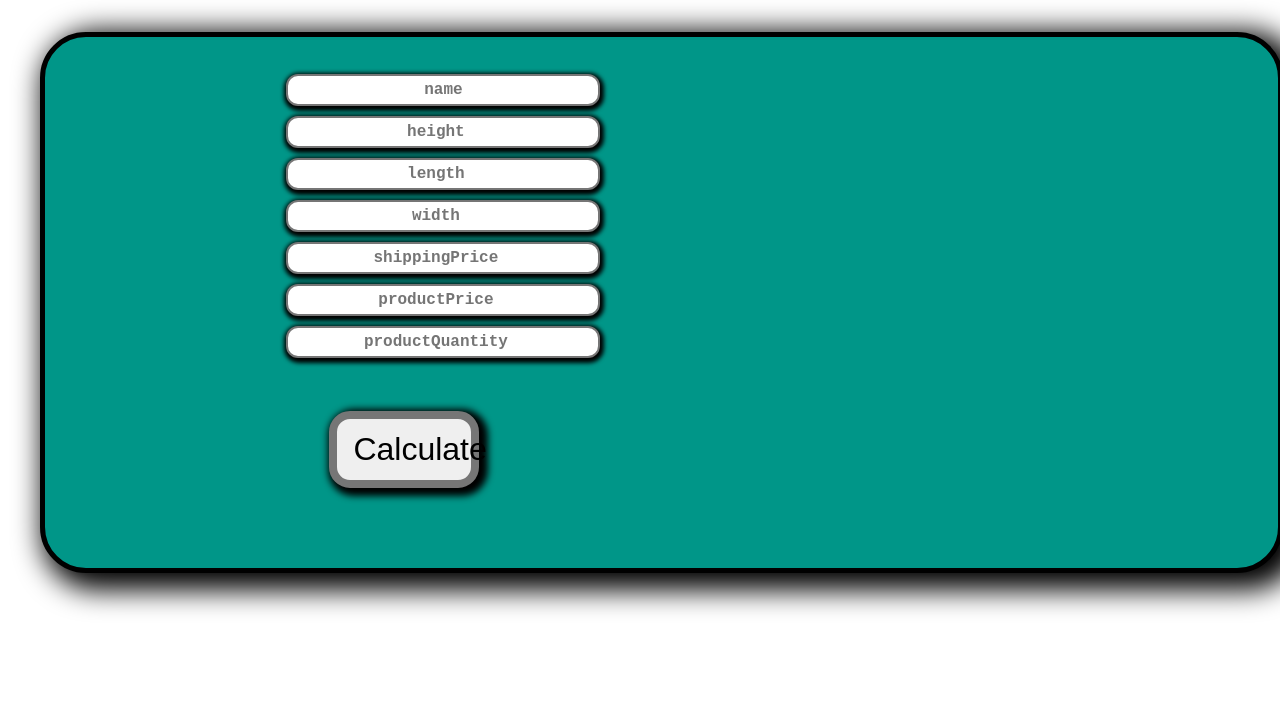
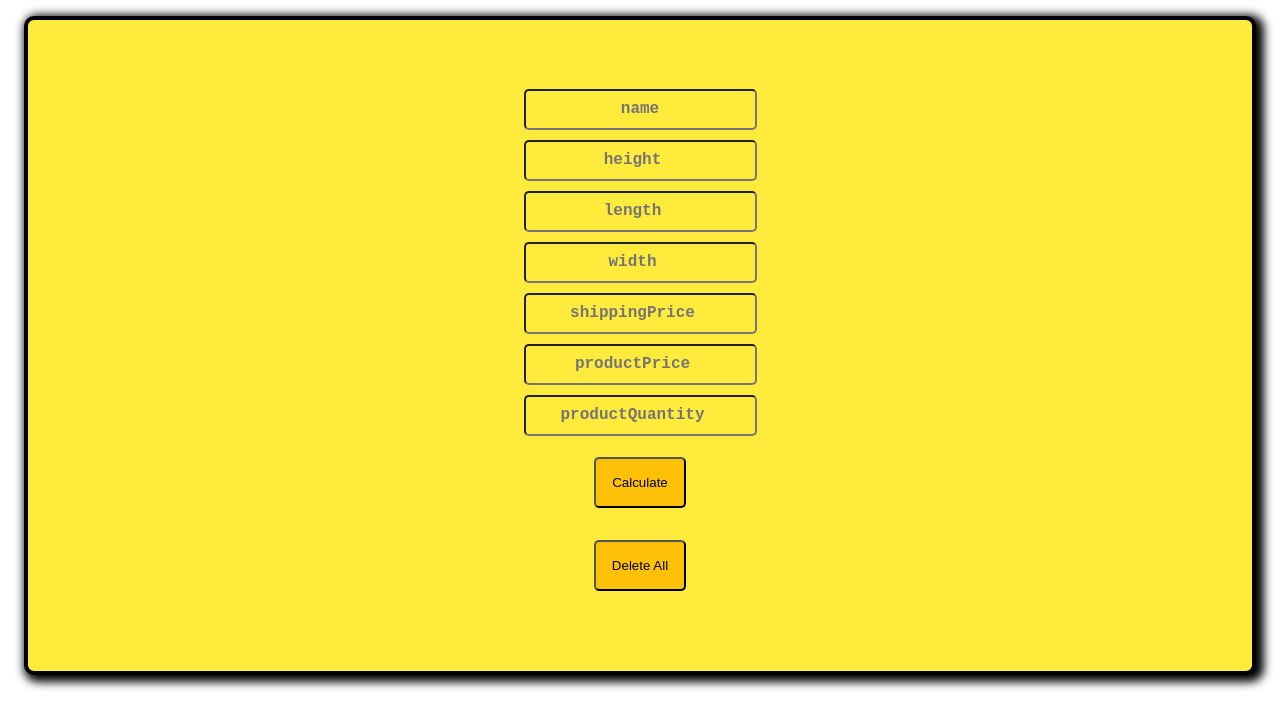
Before and after one commit to seprator/gitgud, a React (Create React App) app: page / in a window 1280 px wide. Shown: the top 728 px of the page. Built offline with nearby package versions, Linux system fonts and the light colour scheme.

Commit message:
added delete and delete all

```diff
--- a/src/App.css
+++ b/src/App.css
@@ -1,96 +1,57 @@
 /* ----------- Global CSS | intab.io ------------ */
-div.pdiv {
-  display: flex;
-  flex-direction: row;
-  justify-content: center;
-  align-items: center;
-  width: 95%;
-  height: 30%;
-  padding: 1rem;
-  margin: 2rem;
-  margin-left: nullpx;
-  margin-right: nullpx;
-  text-align: left;
-  font-size: 2rem;
-  line-height: 20px;
-  letter-spacing: 1px;
-  word-spacing: 1px;
-  background: #009688;
-  border: 5px solid #000000;
-  border-radius: 46px;
-  box-shadow: 11px 8px 28px 9px #000000;
-}
-/* ----------- Global CSS | intab.io ------------ */
-div.div_info {
+div.divinfo {
   display: flex;
   flex-direction: column;
   justify-content: center;
-  align-items: flex-start;
-  width: 350px;
+  align-items: center;
+  font-family: sans-serif;
+  line-height: 1px;
+  background: #FFEB3B;
+  border: 3px solid #000000;
+  border-radius: 10px;
+  box-shadow: 4px 3px 10px 3px #000000;
+  margin-top: 6px;
   margin: 1rem;
-  line-height: 0px;
-  letter-spacing: 0px;
-  font-family: sans-serif;
-  background: #FFEB3B;
-  border: 2px solid #000000;
-  border-radius: 20px;
-  opacity: 0.8;
-  box-shadow: 5px 5px 7px 3px #000000;
-  font-size: 1rem;
-  word-spacing: 0px;
+  padding: 0rem;
 }
 
 form {
   display: flex;
+  justify-items: stretch;
+  align-items: center;
+  justify-content: center;
+  align-content: space-evenly;
   flex-direction: column;
-  justify-content: center;
-  align-items: stretch;
-  width: 480px;
+  background: #FFEB3B;
+  box-shadow: 4px 3px 10px 4px #000000;
+  padding: 4rem;
   margin: 1rem;
-  font-family: serif;
-  font-weight: 800;
-}
-
-div.div2 {
-  display: flex;
-  flex-direction: column;
-  justify-content: center;
-  width: 280px;
+  border: 4px solid #000000;
+  border-radius: 10px;
 }
 
 label {
   display: none;
-  flex-direction: column;
-  justify-content: center;
-  align-items: center;
+}
+
+input#productPrice {
 }
 
 input {
-  display: flex;
-  width: 300px;
-  padding: 5px;
+  padding: 10px;
   margin: 5px;
-  font-size: 1rem;
-  line-height: 15px;
+  text-align: center;
   font-family: monospace;
-  font-weight: 700;
-  text-align: center;
-  border: 2px solid #767676;
-  border-radius: 12px;
-  box-shadow: 1px 2px 4px 3px #000000;
+  font-weight: 900;
+  font-size: 16px;
+  line-height: 17px;
+  background: #FFEB3B;
+  border-radius: 5px;
 }
 
 button {
-  width: 150px;
-  display: flex;
-  flex-direction: row;
-  justify-content: space-around;
-  align-items: center;
+  border-radius: 5px;
   padding: 1rem;
-  margin: 3rem;
-  font-size: 2rem;
-  line-height: 29px;
-  border: 8px solid #767676;
-  border-radius: 21px;
-  box-shadow: 4px 3px 7px 5px #000000;
+  margin: 1rem;
+  background: #FFC107;
 }
--- a/src/App.js
+++ b/src/App.js
@@ -41,6 +41,12 @@ const App = () => {
       });
     }
   };
+  const remove = (id) => {
+    const removedDisplay = display.filter((removed) => removed.id !== id);
+    setDisplay(removedDisplay);
+  };
+
+  console.log(display);
   return (
     <>
       <div className="pdiv">
@@ -113,11 +119,18 @@ const App = () => {
                 onChange={handleChange}
               />
               <button onClick={handleSubmit}>Calculate</button>
+              <button
+                onClick={() => {
+                  setDisplay([]);
+                }}
+              >
+                Delete All
+              </button>
             </form>
           </article>
         </div>
         <div className="div2">
-          {display.map((info) => {
+          {display.map((infoss) => {
             const {
               id,
               length,
@@ -127,7 +140,7 @@ const App = () => {
               productPrice,
               productQuantity,
               shippingPrice,
-            } = info;
+            } = infoss;
             let cbm_el = (width * height * length * productQuantity) / 1000000;
             let single_cbm_el = (width * height * length) / 1000000;
             let single_shipping_el = single_cbm_el * shippingPrice;
@@ -136,7 +149,7 @@ const App = () => {
             let total_el = productPrice_el * 1 + shippingPrice_el;
 
             return (
-              <div key={id} className="div_info">
+              <div key={id} className="divinfo">
                 <h4>Product Name: {productName}</h4>
                 <h4>CBM: {cbm_el}m</h4>
                 <h4>Shipping For One Item: {single_shipping_el}$</h4>
@@ -144,6 +157,7 @@ const App = () => {
                 <h4>Total Shipping: {shippingPrice_el}$</h4>
                 <h4>Total Products: {productPrice_el}$</h4>
                 <h4>Total Price: {total_el}$</h4>
+                <button onClick={() => remove(id)}>delete</button>
               </div>
             );
           })}
```
